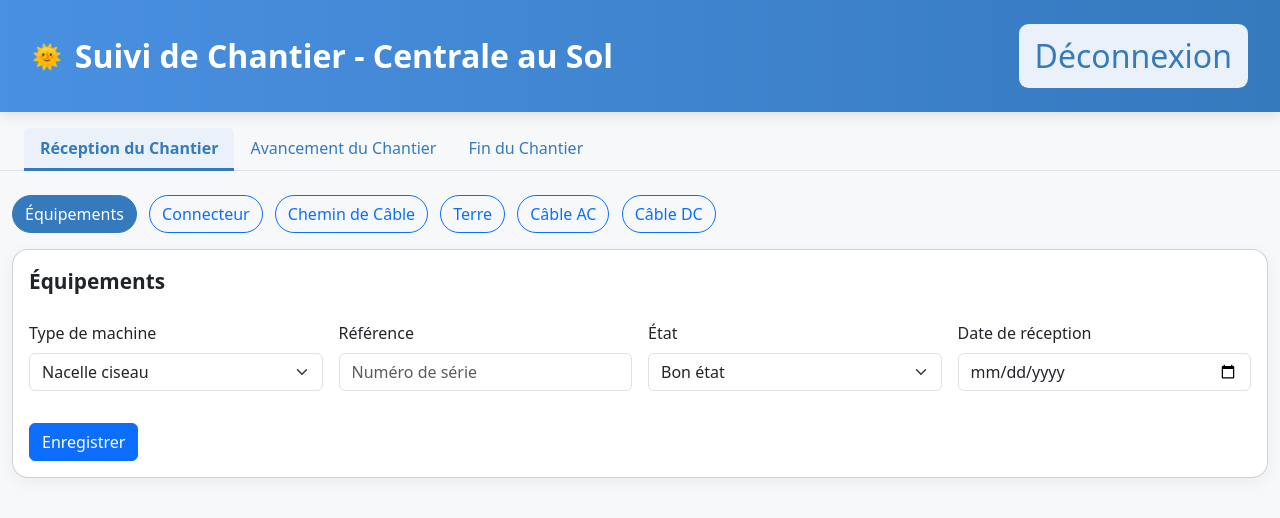
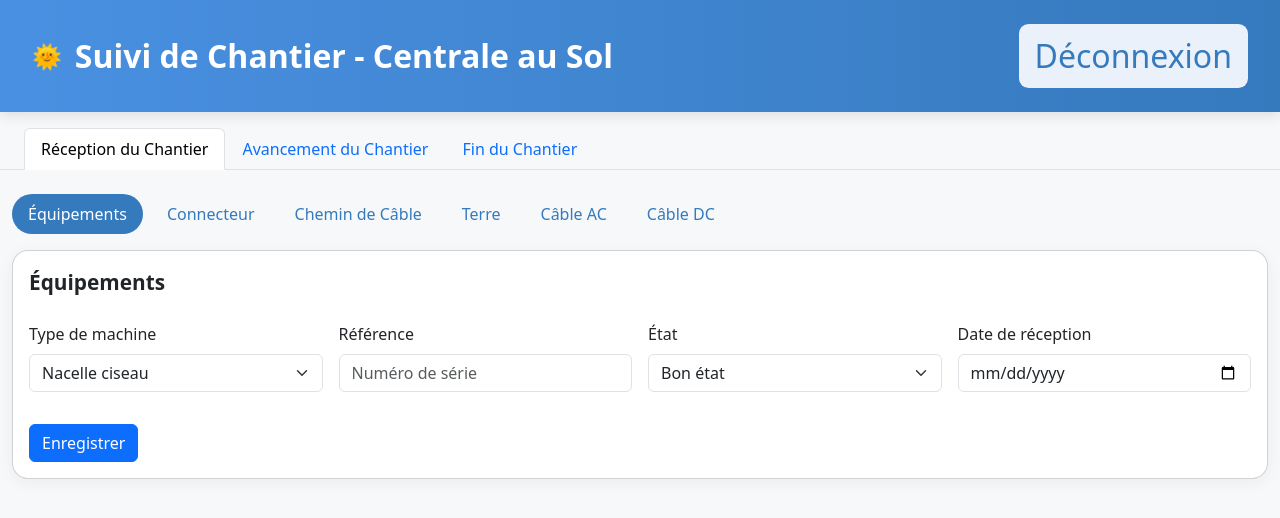
Before and after one commit to vinishtomar/TSB2, a Flask app: page / in a window 1280 px wide. Shown: the top 518 px of the page. Run offline with Flask 2, Linux system fonts and the light colour scheme; the visitor is signed in with stand-in values (Sample User, id 1).

Commit message:
Update index.html

```diff
--- a/ChefAssistantWeb/templates/index.html
+++ b/ChefAssistantWeb/templates/index.html
@@ -26,32 +26,6 @@
             font-size: 2rem;
             font-weight: 700;
         }
-        .nav-tabs .nav-link.active {
-            background: #eaf1fb;
-            color: #357abd;
-            font-weight: 600;
-            border-bottom: 3px solid #357abd;
-        }
-        .nav-tabs .nav-link {
-            border: none;
-            color: #357abd;
-        }
-        .rounded-card {
-            border-radius: 1rem;
-            box-shadow: 0 4px 16px rgba(0,0,0,0.05);
-        }
-        .subnav {
-            margin-bottom: 1rem;
-        }
-        .subnav .btn {
-            border-radius: 2rem;
-            margin-right: .5rem;
-        }
-        .subnav .btn.active {
-            background: #357abd;
-            color: white;
-            border-color: #357abd;
-        }
         .logout-btn {
             background: #eaf1fb;
             color: #357abd;
@@ -65,9 +39,22 @@
             background: #357abd;
             color: white;
         }
+        .rounded-card {
+            border-radius: 1rem;
+            box-shadow: 0 4px 16px rgba(0,0,0,0.05);
+        }
         .card-title {
             font-size: 1.3rem;
             font-weight: 700;
+        }
+        .subnav .nav-link {
+            border-radius: 2rem !important;
+            margin-right: .5rem;
+            color: #357abd;
+        }
+        .subnav .nav-link.active {
+            background: #357abd !important;
+            color: white !important;
         }
     </style>
 </head>
@@ -79,28 +66,44 @@
         </div>
         <a href="{{ url_for('logout') }}"><button class="logout-btn">Déconnexion</button></a>
     </header>
-    <nav>
-      <ul class="nav nav-tabs px-4 pt-3">
-        <li class="nav-item">
-          <a class="nav-link active" href="#">Réception du Chantier</a>
+    <!-- Main Tabs -->
+    <ul class="nav nav-tabs px-4 pt-3" id="mainTab" role="tablist">
+      <li class="nav-item" role="presentation">
+        <button class="nav-link active" id="reception-tab" data-bs-toggle="tab" data-bs-target="#reception" type="button" role="tab" aria-controls="reception" aria-selected="true">Réception du Chantier</button>
       </li>
-        <li class="nav-item">
-          <a class="nav-link" href="#">Avancement du Chantier</a>
+      <li class="nav-item" role="presentation">
+        <button class="nav-link" id="avancement-tab" data-bs-toggle="tab" data-bs-target="#avancement" type="button" role="tab" aria-controls="avancement" aria-selected="false">Avancement du Chantier</button>
       </li>
-        <li class="nav-item">
-          <a class="nav-link" href="#">Fin du Chantier</a>
+      <li class="nav-item" role="presentation">
+        <button class="nav-link" id="fin-tab" data-bs-toggle="tab" data-bs-target="#fin" type="button" role="tab" aria-controls="fin" aria-selected="false">Fin du Chantier</button>
       </li>
     </ul>
-    </nav>
-    <div class="container-fluid pt-4">
-      <div class="subnav">
-        <button class="btn btn-outline-primary active">Équipements</button>
-        <button class="btn btn-outline-primary">Connecteur</button>
-        <button class="btn btn-outline-primary">Chemin de Câble</button>
-        <button class="btn btn-outline-primary">Terre</button>
-        <button class="btn btn-outline-primary">Câble AC</button>
-        <button class="btn btn-outline-primary">Câble DC</button>
-      </div>
+    <div class="tab-content container-fluid pt-4" id="mainTabContent">
+      <!-- Réception Section -->
+      <div class="tab-pane fade show active" id="reception" role="tabpanel" aria-labelledby="reception-tab">
+        <!-- Subnav Tabs -->
+        <ul class="nav subnav mb-3" id="receptionSubTab" role="tablist">
+          <li class="nav-item" role="presentation">
+            <button class="nav-link active" id="equipements-tab" data-bs-toggle="tab" data-bs-target="#equipements" type="button" role="tab" aria-controls="equipements" aria-selected="true">Équipements</button>
+          </li>
+          <li class="nav-item" role="presentation">
+            <button class="nav-link" id="connecteur-tab" data-bs-toggle="tab" data-bs-target="#connecteur" type="button" role="tab" aria-controls="connecteur" aria-selected="false">Connecteur</button>
+          </li>
+          <li class="nav-item" role="presentation">
+            <button class="nav-link" id="chemin-tab" data-bs-toggle="tab" data-bs-target="#chemin" type="button" role="tab" aria-controls="chemin" aria-selected="false">Chemin de Câble</button>
+          </li>
+          <li class="nav-item" role="presentation">
+            <button class="nav-link" id="terre-tab" data-bs-toggle="tab" data-bs-target="#terre" type="button" role="tab" aria-controls="terre" aria-selected="false">Terre</button>
+          </li>
+          <li class="nav-item" role="presentation">
+            <button class="nav-link" id="cableac-tab" data-bs-toggle="tab" data-bs-target="#cableac" type="button" role="tab" aria-controls="cableac" aria-selected="false">Câble AC</button>
+          </li>
+          <li class="nav-item" role="presentation">
+            <button class="nav-link" id="cabledc-tab" data-bs-toggle="tab" data-bs-target="#cabledc" type="button" role="tab" aria-controls="cabledc" aria-selected="false">Câble DC</button>
+          </li>
+        </ul>
+        <div class="tab-content">
+          <div class="tab-pane fade show active" id="equipements" role="tabpanel" aria-labelledby="equipements-tab">
             <div class="card rounded-card mb-3">
               <div class="card-body">
                 <div class="card-title mb-4">Équipements</div>
@@ -136,6 +139,68 @@
               </div>
             </div>
           </div>
+          <div class="tab-pane fade" id="connecteur" role="tabpanel" aria-labelledby="connecteur-tab">
+            <div class="card rounded-card mb-3">
+              <div class="card-body">
+                <div class="card-title mb-4">Connecteur</div>
+                <!-- Add Connecteur form here -->
+              </div>
+            </div>
+          </div>
+          <div class="tab-pane fade" id="chemin" role="tabpanel" aria-labelledby="chemin-tab">
+            <div class="card rounded-card mb-3">
+              <div class="card-body">
+                <div class="card-title mb-4">Chemin de Câble</div>
+                <!-- Add Chemin de Câble form here -->
+              </div>
+            </div>
+          </div>
+          <div class="tab-pane fade" id="terre" role="tabpanel" aria-labelledby="terre-tab">
+            <div class="card rounded-card mb-3">
+              <div class="card-body">
+                <div class="card-title mb-4">Terre</div>
+                <!-- Add Terre form here -->
+              </div>
+            </div>
+          </div>
+          <div class="tab-pane fade" id="cableac" role="tabpanel" aria-labelledby="cableac-tab">
+            <div class="card rounded-card mb-3">
+              <div class="card-body">
+                <div class="card-title mb-4">Câble AC</div>
+                <!-- Add Câble AC form here -->
+              </div>
+            </div>
+          </div>
+          <div class="tab-pane fade" id="cabledc" role="tabpanel" aria-labelledby="cabledc-tab">
+            <div class="card rounded-card mb-3">
+              <div class="card-body">
+                <div class="card-title mb-4">Câble DC</div>
+                <!-- Add Câble DC form here -->
+              </div>
+            </div>
+          </div>
+        </div>
+      </div>
+      <!-- Avancement Section -->
+      <div class="tab-pane fade" id="avancement" role="tabpanel" aria-labelledby="avancement-tab">
+        <div class="card rounded-card mb-3">
+          <div class="card-body">
+            <div class="card-title mb-4">Avancement du Chantier</div>
+            <!-- Add Avancement du Chantier content here -->
+          </div>
+        </div>
+      </div>
+      <!-- Fin Section -->
+      <div class="tab-pane fade" id="fin" role="tabpanel" aria-labelledby="fin-tab">
+        <div class="card rounded-card mb-3">
+          <div class="card-body">
+            <div class="card-title mb-4">Fin du Chantier</div>
+            <!-- Add Fin du Chantier content here -->
+          </div>
+        </div>
+      </div>
+    </div>
+    <!-- Bootstrap JS Bundle (enables tab switching) -->
     <script src="https://cdn.jsdelivr.net/npm/bootstrap@5.3.3/dist/js/bootstrap.bundle.min.js"></script>
 </body>
 </html>
```
Lines whose indentation alone changed are shown as unchanged.
